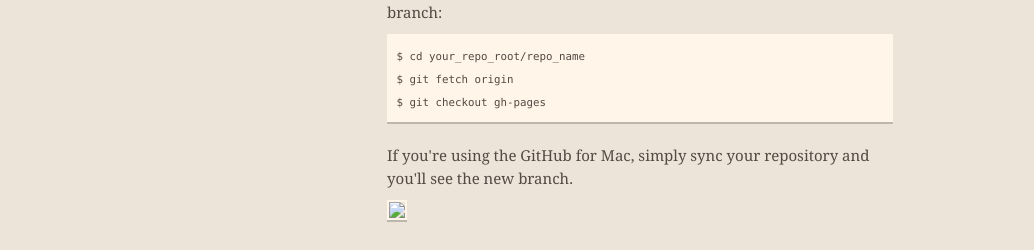
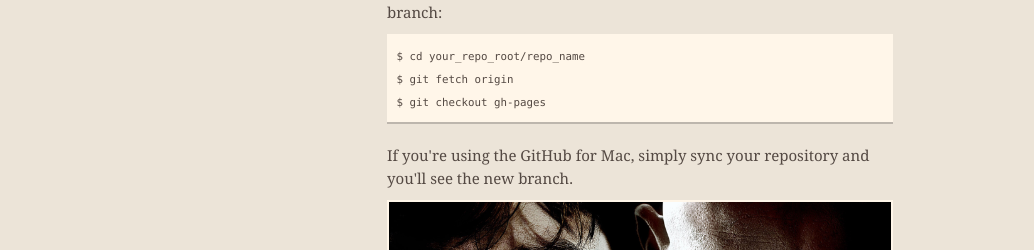
Before and after one commit to tongfay/tongfay.github.io, a plain HTML site: page index.html in a window 1280 px wide. Shown: the part 359-609 px from the top of the page, without its empty margins (0-1034 px from the left). Drawn offline with nearby package versions, Linux system fonts and the light colour scheme.

Commit message:
Replace auto-generated content in index.html

```diff
--- a/index.html
+++ b/index.html
@@ -57,7 +57,7 @@ $ git checkout gh-pages
 
 <p>If you're using the GitHub for Mac, simply sync your repository and you'll see the new branch.</p>
 
-<img src="../tongfay/images/double-harry-potter-voldemort-hp7-1600x12001.jpg">
+<img src="images/double-harry-potter-voldemort-hp7-1600x12001.jpg">
 <h3>
 <a name="designer-templates" class="anchor" href="#designer-templates"><span class="octicon octicon-link"></span></a>Designer Templates</h3>
 
```
